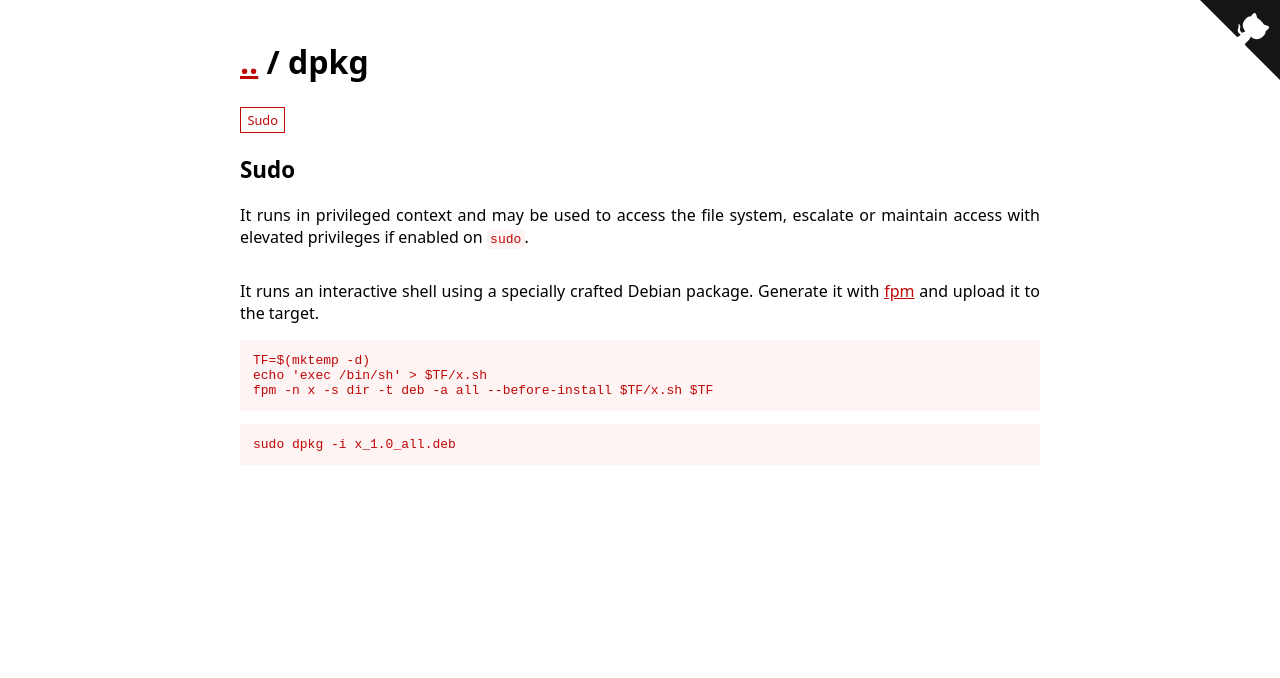
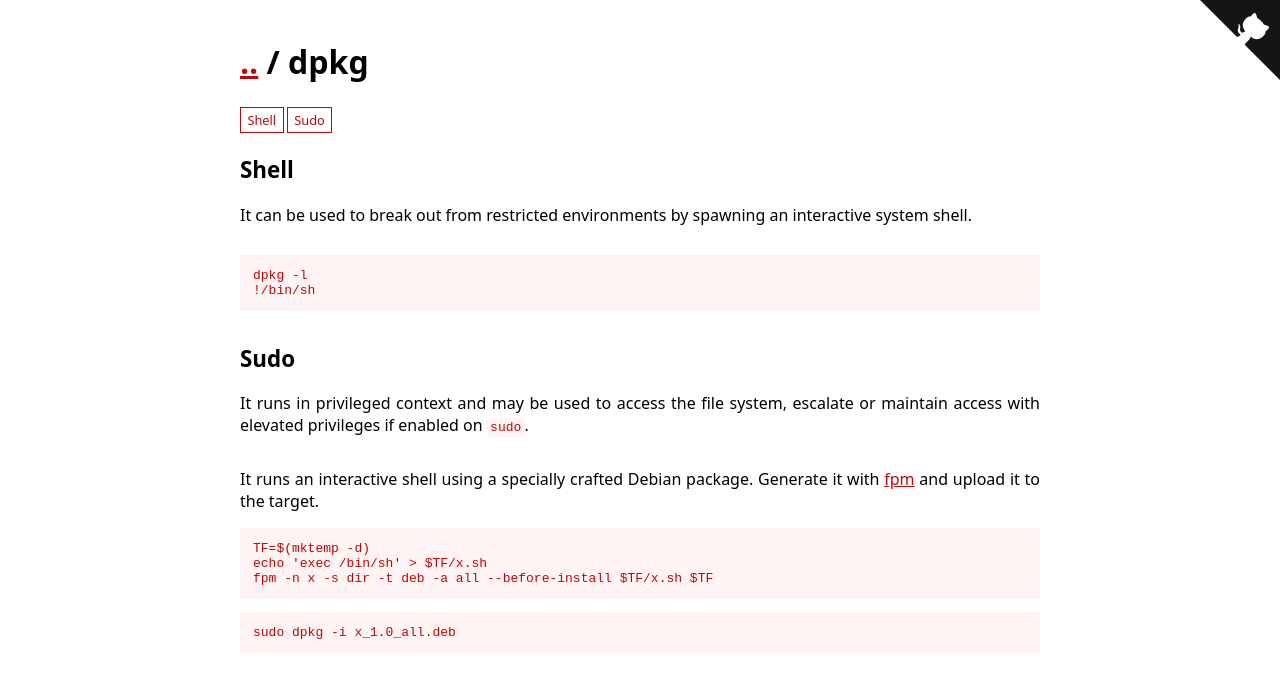
Before and after one commit to GTFOBins/GTFOBins.github.io, a Jekyll site: the page built from _gtfobins/dpkg.md, in a window 1280 px wide. Shown: the top 678 px of the page. Built offline with Jekyll 4.4.1, drawn with Linux system fonts in a browser that asks for light colours.

Commit message:
Update dpkg.md
dpkg uses system less pager to list the installed packages.

````diff
--- a/_gtfobins/dpkg.md
+++ b/_gtfobins/dpkg.md
@@ -9,4 +9,8 @@ functions:
         fpm -n x -s dir -t deb -a all --before-install $TF/x.sh $TF
         ```
       code: sudo dpkg -i x_1.0_all.deb
+  shell:
+    - code: |
+        dpkg -l
+        !/bin/sh
 ---
````
